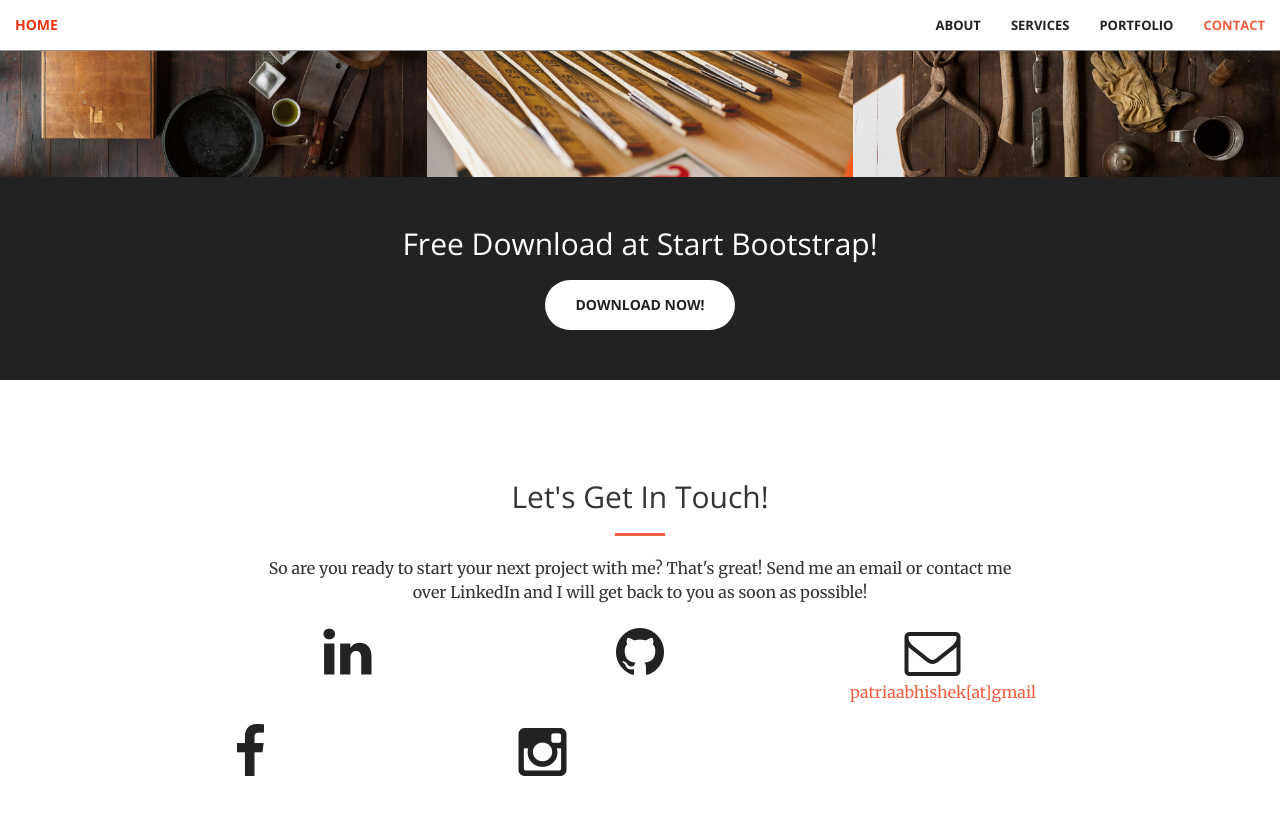
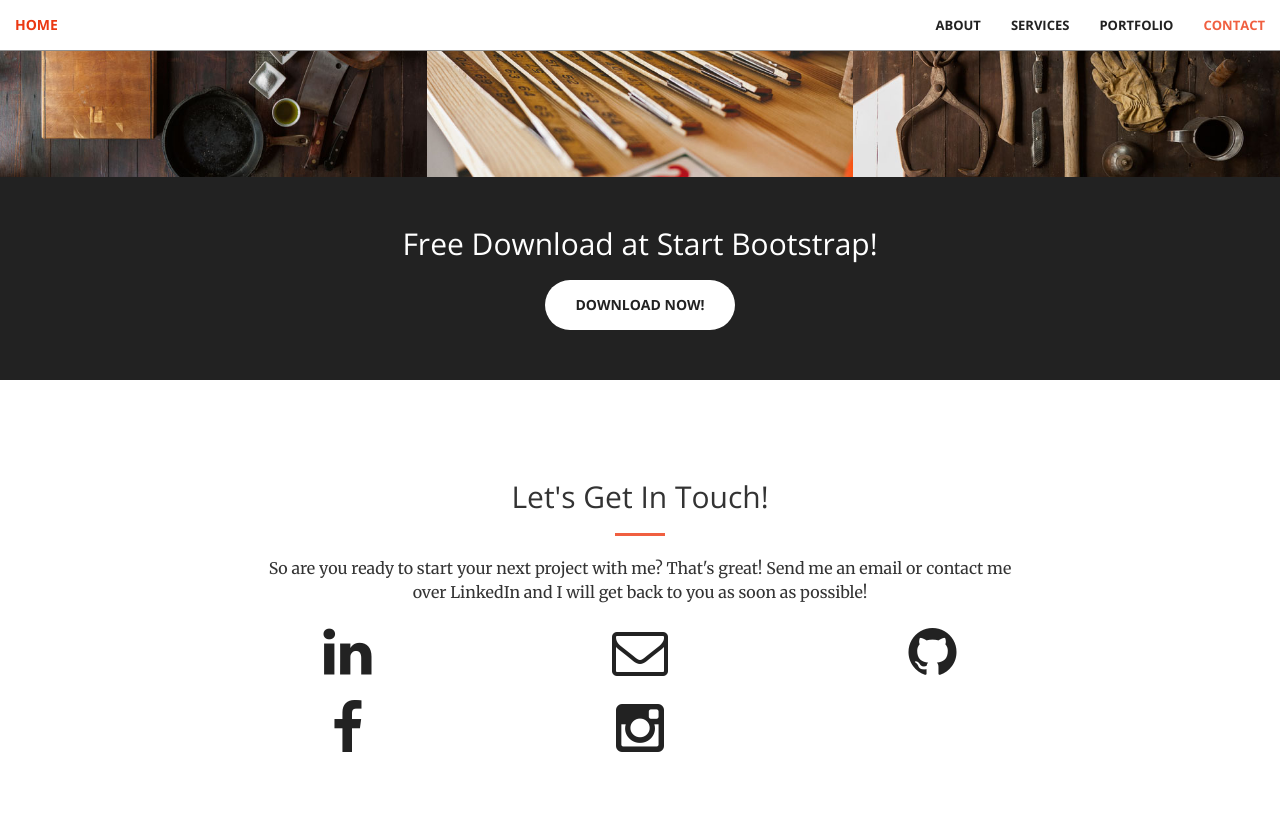
Before and after one commit to patriaabhishek/patriaabhishek.github.io, a Jekyll site: the page built from index.html, in a window 1280 px wide and 900 px high, scrolled down 2057 px. Shown: the top 815 px of the window. Built offline with Jekyll 4.4.1, drawn with Linux system fonts in a browser that asks for light colours.

Commit message:
Arrange social media icons

```diff
--- a/_config.yml
+++ b/_config.yml
@@ -1,6 +1,6 @@
 # Site settings
 title: Abhishek Patria
-email: patriaabhishek[at]gmail
+email:
 description: > # this means to ignore newlines until "baseurl:"
 baseurl: "" # the subpath of your site, e.g. /blog/
 url: "" # the base hostname & protocol for your site
--- a/_includes/contact.html
+++ b/_includes/contact.html
@@ -13,18 +13,19 @@
             </a>
         </div>
 		<div class="col-lg-2 col-lg-offset-1 text-center">
-            <a href="https://github.com/patriaabhishek{{ site.github_username }}">
-            <i class="fa fa-github fa-3x wow bounceIn" data-wow-delay=".1s"></i>
-                <p>{{ site.github_username }}</p>
-            </a>
-        </div>
-        <div class="col-lg-2 col-lg-offset-1 text-center">
             <a href="mailto:patriaabhishek@gmail.com">
             <i class="fa fa-envelope-o fa-3x wow bounceIn" data-wow-delay=".1s"></i>
                 <p>{{ site.email }}</p>
             </a>
         </div>
 		<div class="col-lg-2 col-lg-offset-1 text-center">
+            <a href="https://github.com/patriaabhishek{{ site.github_username }}">
+            <i class="fa fa-github fa-3x wow bounceIn" data-wow-delay=".1s"></i>
+                <p>{{ site.github_username }}</p>
+            </a>
+        </div>
+
+		<div class="col-lg-2 col-lg-offset-2 text-center">
             <a href="https://facebook.com/abhishek.patria{{ site.facebook_username }}">
             <i class="fa fa-facebook fa-3x wow bounceIn" data-wow-delay=".1s"></i>
                 <p>{{ site.facebook_username }}</p>
```
